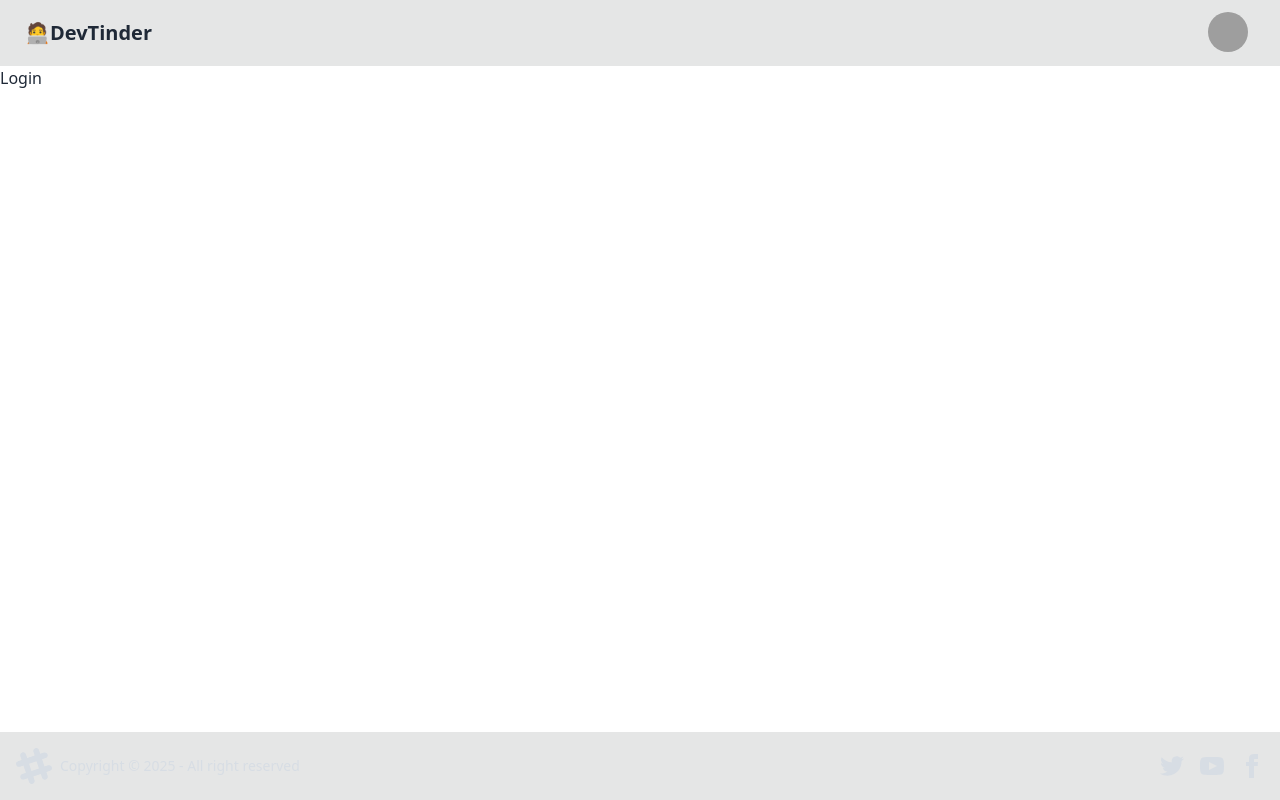
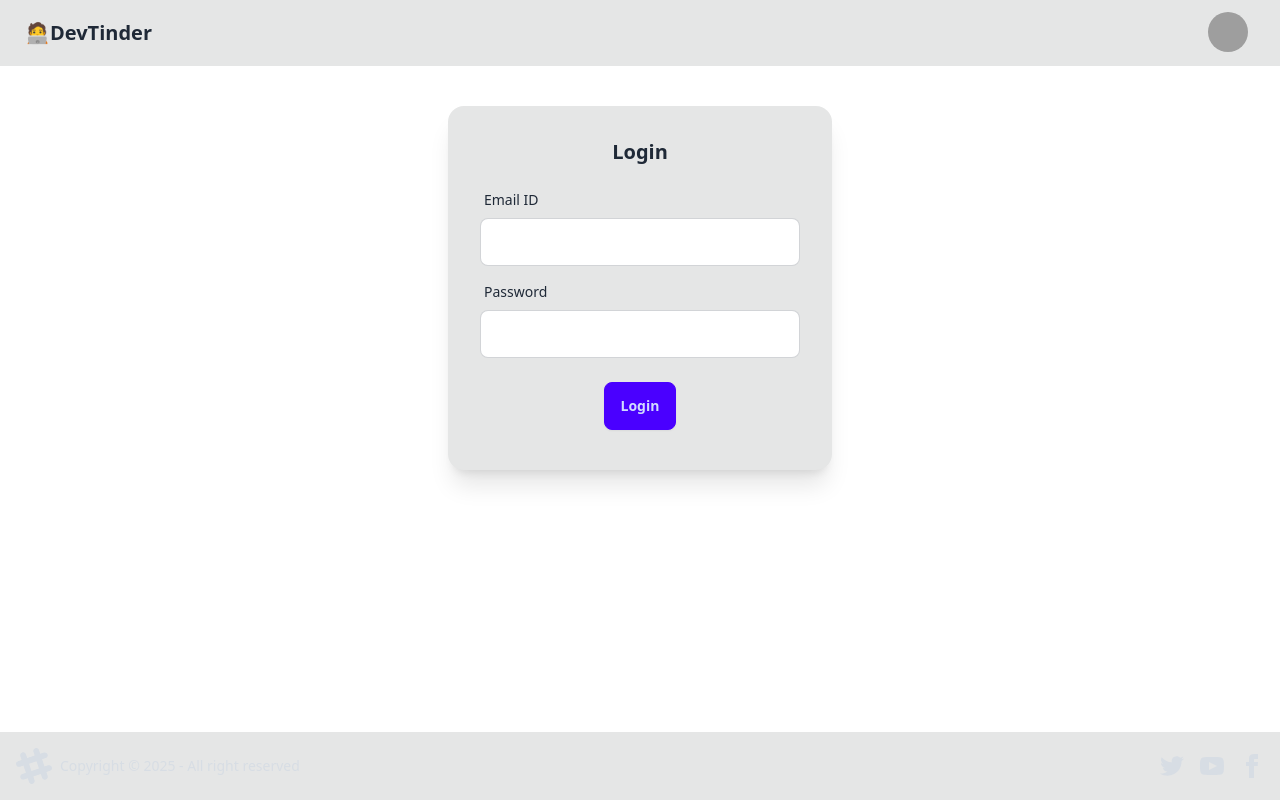
Before and after one commit to sanjivks/devTinder-web, a React (Vite) app: page /login in a window 1280 px wide. Built offline with nearby package versions, Linux system fonts and the light colour scheme; grey boxes are pictures that could not be loaded.

Commit message:
created Login page

```diff
--- a/src/Login.jsx
+++ b/src/Login.jsx
@@ -1,11 +1,39 @@
-import React from 'react'
+import React from "react";
 
 const Login = () => {
   return (
-    <div>
-      <h1>Login</h1>
+    <div className="flex justify-center my-10">
+      <div className="card bg-base-300 w-96 shadow-xl">
+        <div className="card-body">
+          <h2 className="card-title justify-center">Login</h2>
+
+          <div>
+            <label className="form-control w-full max-w-xs my-2">
+              <div className="label">
+                <span className="label-text">Email ID</span>
+              </div>
+              <input
+                type="text"
+                className="input input-bordered w-full max-w-xs"
+              />
+            </label>
+            <label className="form-control w-full max-w-xs my-2">
+              <div className="label">
+                <span className="label-text">Password</span>
+              </div>
+              <input
+                type="text"
+                className="input input-bordered w-full max-w-xs"
+              />
+            </label>
+          </div>
+          <div className="card-actions justify-center m-2">
+            <button className="btn btn-primary">Login</button>
+          </div>
+        </div>
+      </div>
     </div>
-  )
-}
+  );
+};
 
-export default Login
+export default Login;
```
